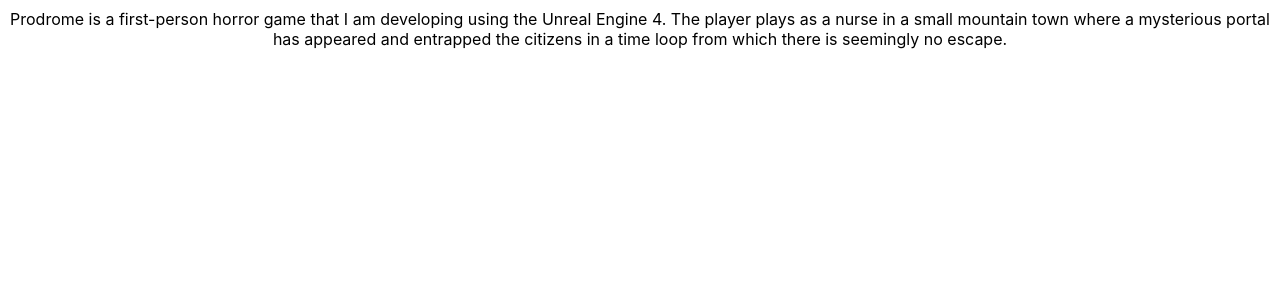
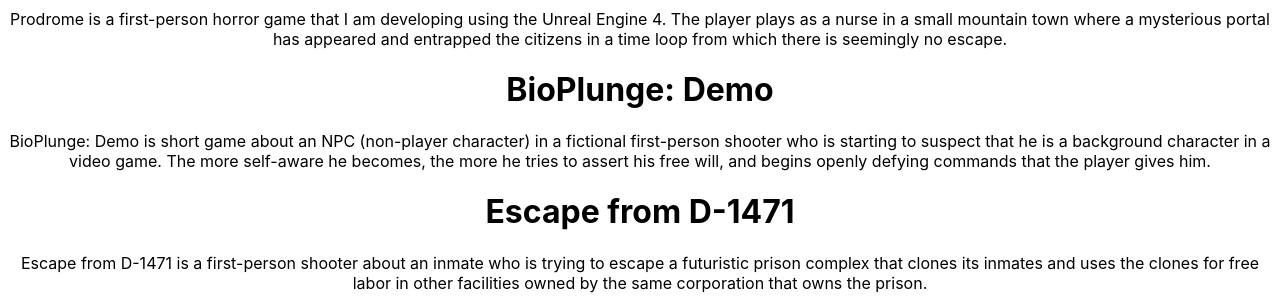
Before and after one commit to WDI-SEA/react-router-portfolio, a React (Create React App) app: page /projects in a window 1280 px wide. Shown: the part 513-819 px from the top of the page. Built offline with nearby package versions, Linux system fonts and the light colour scheme.

Commit message:
added more projects to the projects page

```diff
--- a/src/components/pages/Home.js
+++ b/src/components/pages/Home.js
@@ -5,7 +5,7 @@
         return(
             <div>
                 <h1>Welcome to my site!</h1>
-                <p>I am a video game developer, currently working on my third game, Prodrome.</p>
+                <p>I am an experimental video game maker with three games under my belt. You can find more information about my games by clicking on the 'Projects' link.</p>
             </div>
         )
     }
--- a/src/components/pages/Projects.js
+++ b/src/components/pages/Projects.js
@@ -8,6 +8,10 @@
                 <h1>Prodrome</h1>
                 <img src={image} width="600" height="400" />
                 <p>Prodrome is a first-person horror game that I am developing using the Unreal Engine 4. The player plays as a nurse in a small mountain town where a mysterious portal has appeared and entrapped the citizens in a time loop from which there is seemingly no escape.</p>
+                <h1>BioPlunge: Demo</h1>
+                <p>BioPlunge: Demo is short game about an NPC (non-player character) in a fictional first-person shooter who is starting to suspect that he is a background character in a video game. The more self-aware he becomes, the more he tries to assert his free will, and begins openly defying commands that the player gives him.</p>
+                <h1>Escape from D-1471</h1>
+                <p>Escape from D-1471 is a first-person shooter about an inmate who is trying to escape a futuristic prison complex that clones its inmates and uses the clones for free labor in other facilities owned by the same corporation that owns the prison.</p>
             </div>
         )
     }
```
